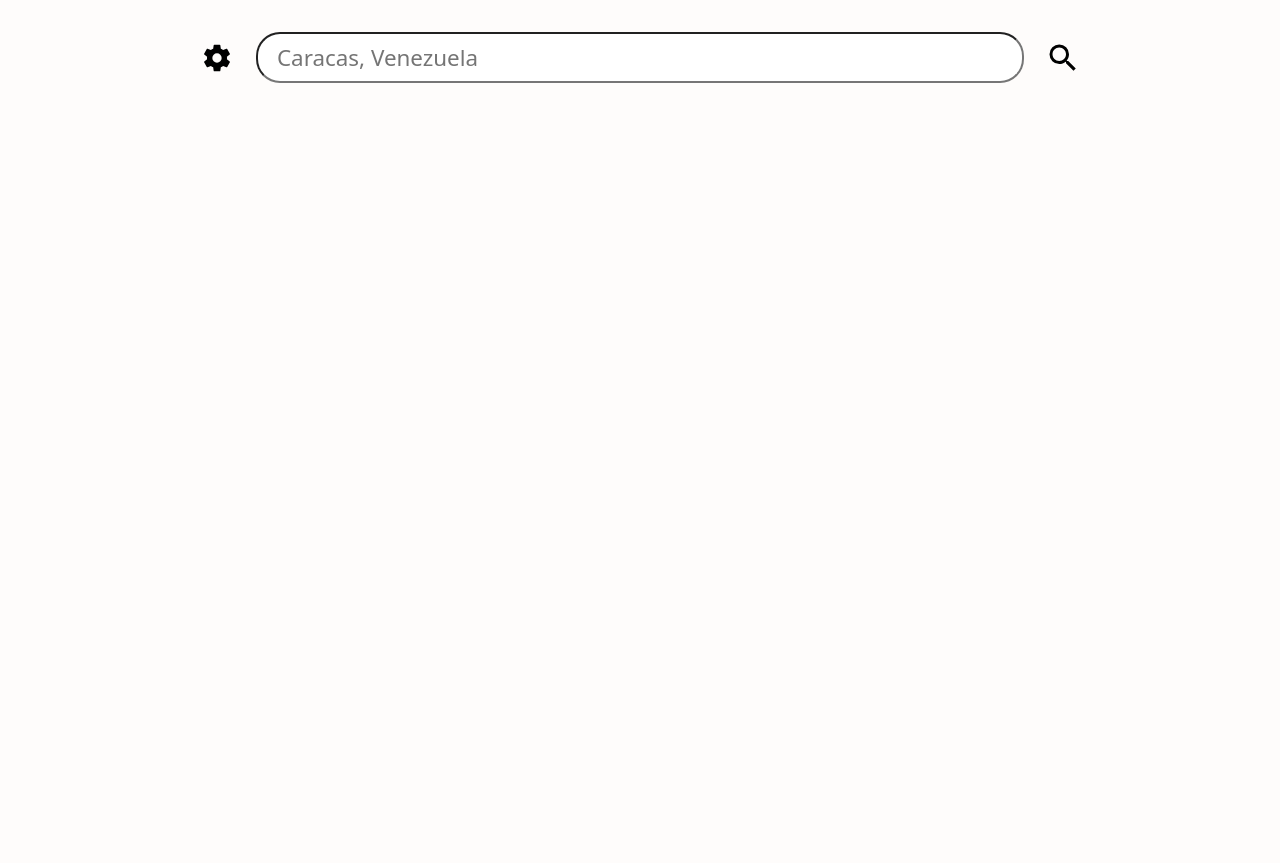
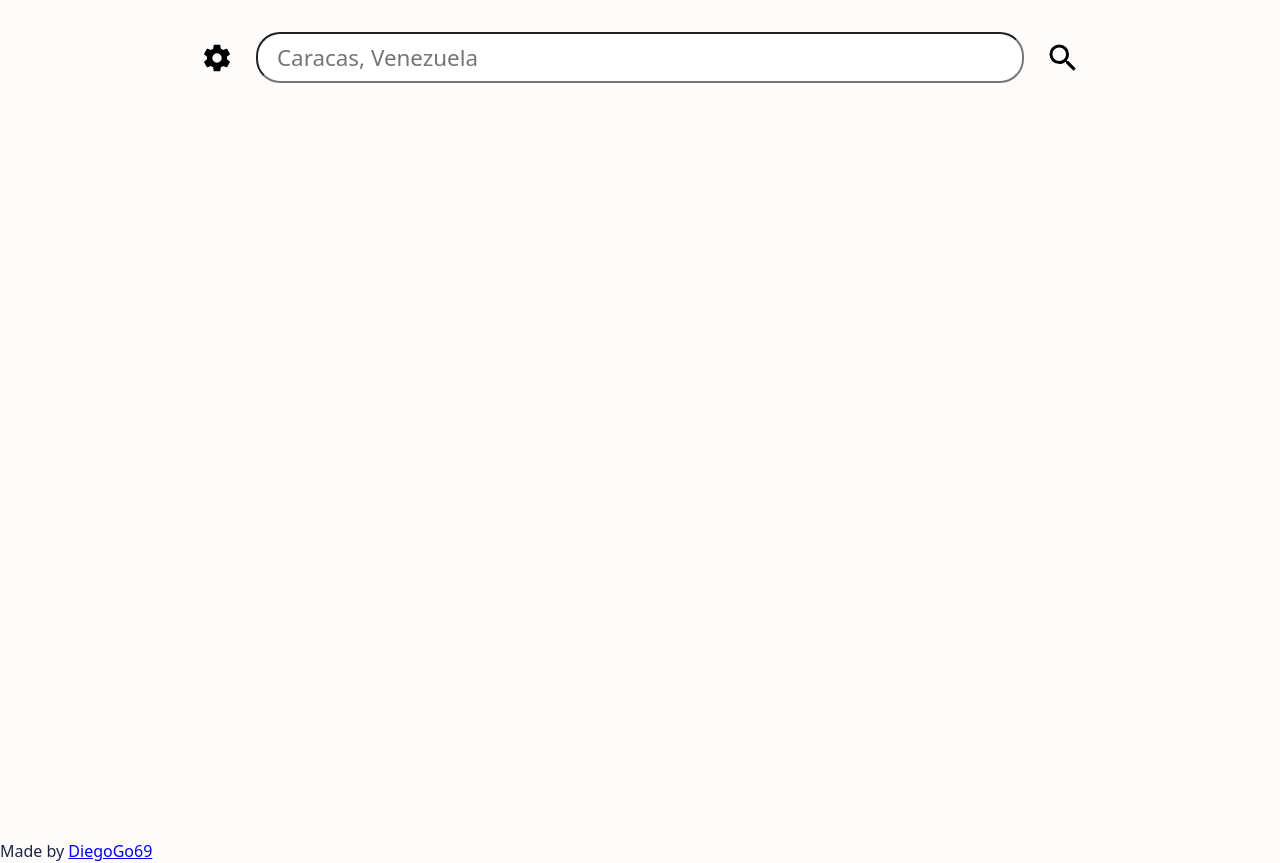
Before and after one commit to diegogo69/weather_app, a website built with webpack: page src/static/template.html in a window 1280 px wide. Before the commit the page ends 839 px from the top, so only its background shows below. Built offline with nearby package versions, Linux system fonts and the light colour scheme.

Commit message:
FEAT: Add footer and title

```diff
--- a/src/static/template.html
+++ b/src/static/template.html
@@ -4,7 +4,7 @@
 <head>
     <meta charset="UTF-8">
     <meta name="viewport" content="width=device-width, initial-scale=1.0">
-    <title>Document</title>
+    <title>Weather app | DiegoGo69</title>
 </head>
 
 <body>
@@ -47,6 +47,10 @@
 
     <main></main>
 
+    <footer>
+        <p>Made by <a href="https://github.com/diegogo69" target="_blank" rel="noopener noreferrer">DiegoGo69</a></p>
+    </footer>
+
     <dialog>
         <p>Ups, something went wrong. Try again later.</p>
 
```
